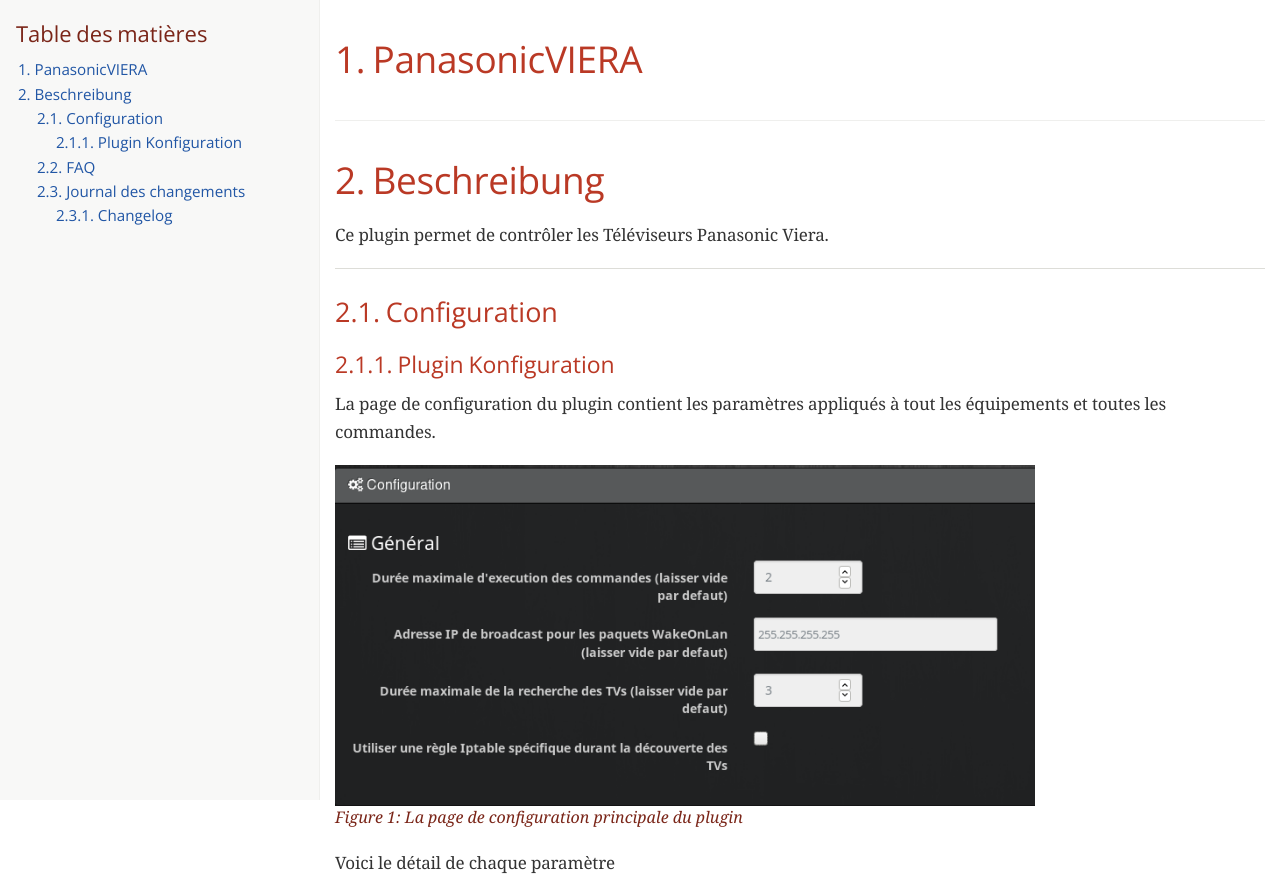
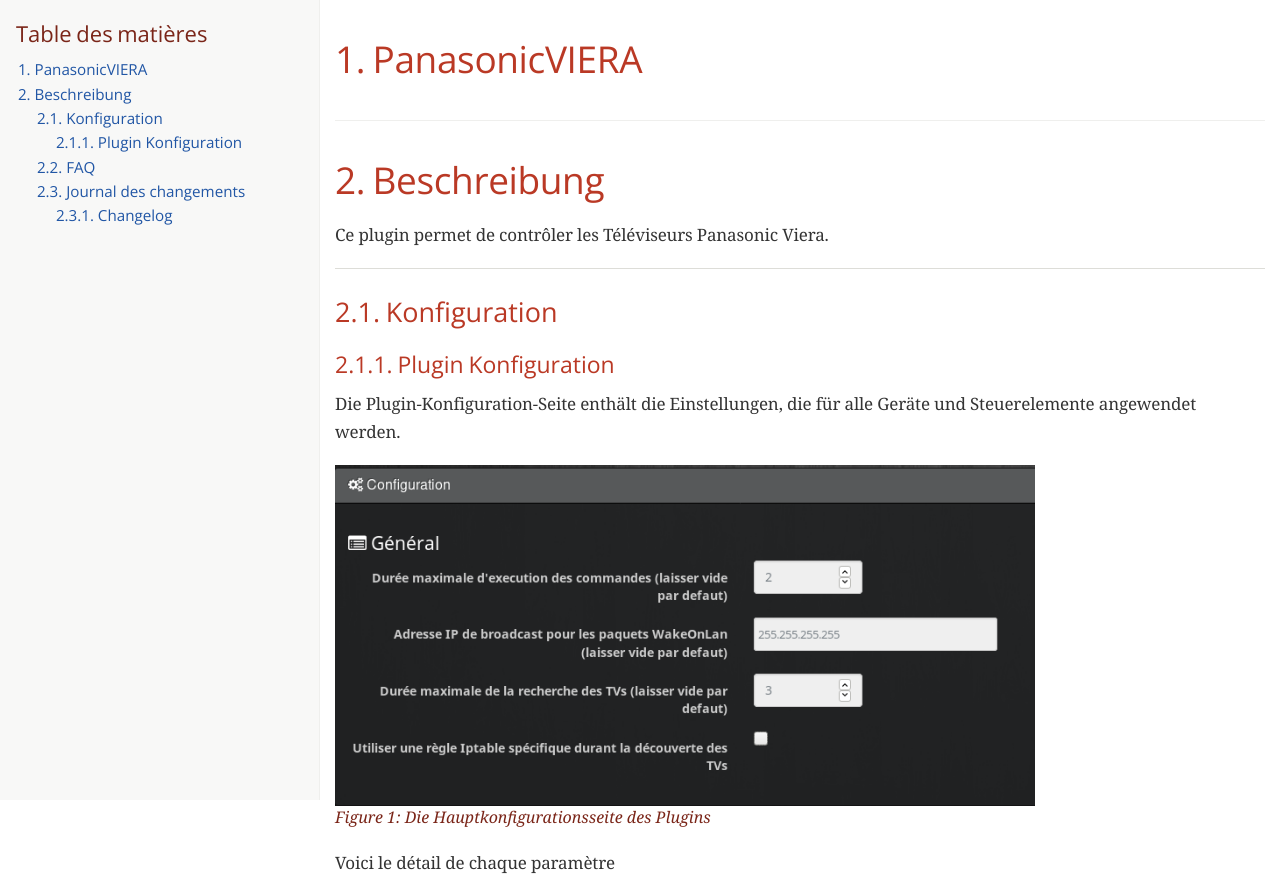
Before and after one commit to Turgon37/jeedom-panasonicVIERA, a plain HTML site: page doc/de_DE/index.html in a window 1280 px wide. Shown: the top 893 px of the page. Drawn offline with nearby package versions, Linux system fonts and the light colour scheme; a web font is replaced by a local one.

Commit message:
[ROBOT] Action all

```diff
--- a/doc/de_DE/index.html
+++ b/doc/de_DE/index.html
@@ -418,7 +418,7 @@ body.book #toc,body.book #preamble,body.book h1.sect0,body.book .sect1>h2{page-b
 <li><a href="#_panasonicviera">1. PanasonicVIERA</a></li>
 <li><a href="#_beschreibung">2. Beschreibung</a>
 <ul class="sectlevel2">
-<li><a href="#_configuration">2.1. Configuration</a>
+<li><a href="#_konfiguration">2.1. Konfiguration</a>
 <ul class="sectlevel3">
 <li><a href="#_plugin_konfiguration">2.1.1. Plugin Konfiguration</a></li>
 </ul>
@@ -449,17 +449,17 @@ body.book #toc,body.book #preamble,body.book h1.sect0,body.book .sect1>h2{page-b
 </div>
 <hr>
 <div class="sect2">
-<h3 id="_configuration">2.1. Configuration</h3>
+<h3 id="_konfiguration">2.1. Konfiguration</h3>
 <div class="sect3">
 <h4 id="_plugin_konfiguration">2.1.1. Plugin Konfiguration</h4>
 <div class="paragraph">
-<p>La page de configuration du plugin contient les paramètres appliqués à tout les équipements et toutes les commandes.</p>
+<p>Die Plugin-Konfiguration-Seite enthält die Einstellungen, die für alle Geräte und Steuerelemente angewendet werden.</p>
 </div>
 <div class="imageblock">
 <div class="content">
 <img src="../images/plugin_configuration.png" alt="La page de configuration principale du plugin" width="700" height="400">
 </div>
-<div class="title">Figure 1: La page de configuration principale du plugin</div>
+<div class="title">Figure 1: Die Hauptkonfigurationsseite des Plugins</div>
 </div>
 <div class="paragraph">
 <p>Voici le détail de chaque paramètre</p>
```
Also changed, not shown: 2 other files.
